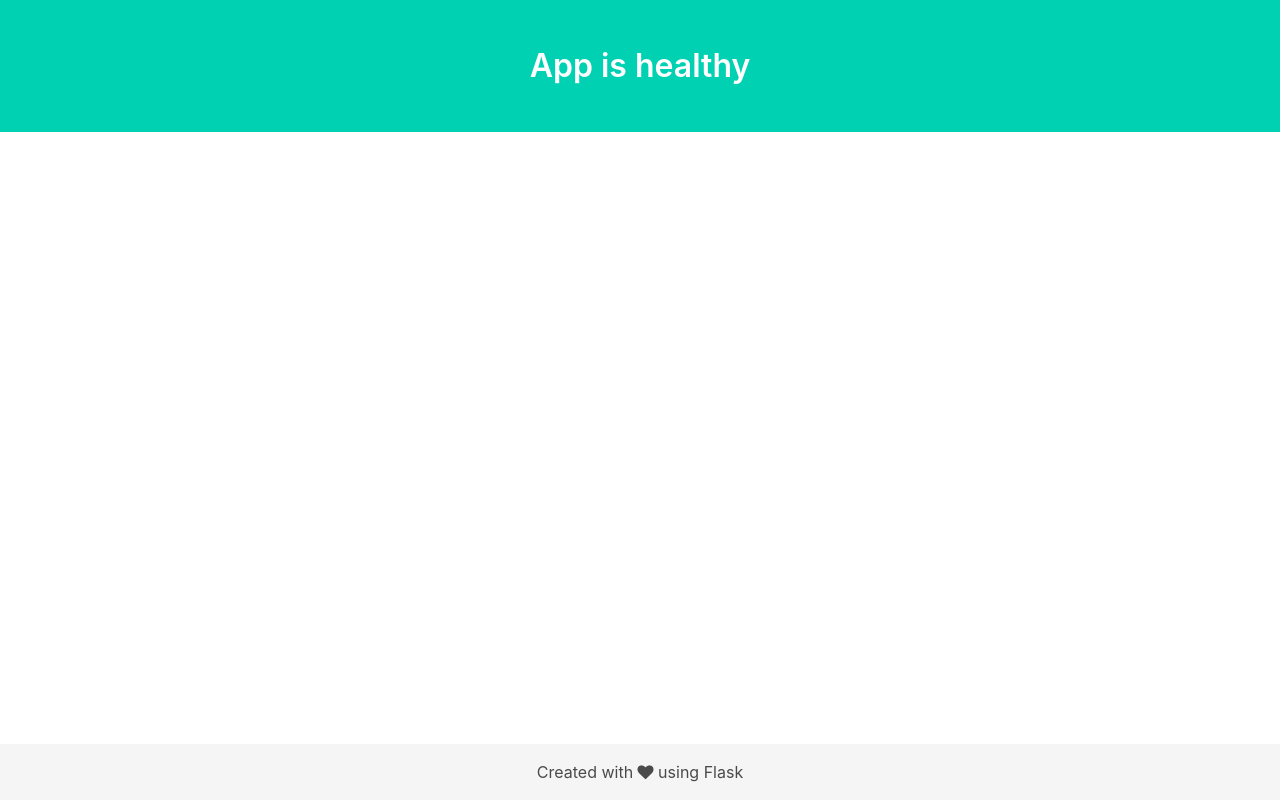
After one commit to yash2189/Weather-App, a Flask app: page /health in a window 1280 px wide. The commit adds this page. Run offline with Flask 2, Linux system fonts and the light colour scheme; some libraries are stand-ins or nearby versions.

Commit message:
Add health endpoint

```diff
--- a/backend/app.py
+++ b/backend/app.py
@@ -43,6 +43,12 @@ def check_aqi_type(aqi):
 def welcome():
     """Render Home Page"""
     return render_template("landing_page.html")
+
+
+@app.route("/health", methods=["GET"])
+def health():
+    """Render Health Page"""
+    return render_template("health.html")
 
 
 @app.route("/weather", methods=["POST", "GET"])
--- /dev/null
+++ b/frontend/templates/health.html
@@ -0,0 +1,54 @@
+<!DOCTYPE html>
+<html lang="en">
+
+<head>
+    <meta charset="UTF-8" />
+    <meta name="viewport" content="width=device-width, initial-scale=1" />
+    <meta http-equiv="X-UA-Compatible" content="ie=edge" />
+    <title>Weather App</title>
+    <link
+        rel="stylesheet"
+        href="https://cdnjs.cloudflare.com/ajax/libs/bulma/0.6.2/css/bulma.css"
+    />
+    <link
+        rel="stylesheet"
+        href="https://cdnjs.cloudflare.com/ajax/libs/font-awesome/4.7.0/css/font-awesome.min.css"
+    />
+    <style>
+        /* Fix footer to bottom */
+        footer.footer {
+            position: fixed;
+            bottom: 0;
+            width: 100%;
+            background-color: #f5f5f5;
+            padding: 1rem 0;
+            z-index: 10;
+        }
+
+        /* Add bottom padding so content won't be hidden behind footer */
+        body {
+            padding-bottom: 60px; /* adjust based on footer height */
+        }
+    </style>
+</head>
+
+<body>
+    <section class="hero is-primary">
+        <div class="hero-body">
+          <div class="container has-text-centered">
+            <h1 class="title">App is healthy</h1>
+          </div>
+        </div>
+      </section>
+
+
+    <footer class="footer">
+        <h6>
+            <center>
+                Created with <i class="fa fa-heart"></i> using Flask
+            </center>
+        </h6>
+    </footer>
+</body>
+
+</html>
```
Also changed, not shown: frontend/templates/air_quality.html (+0 -20 lines), frontend/templates/weather.html (+0 -20 lines).
